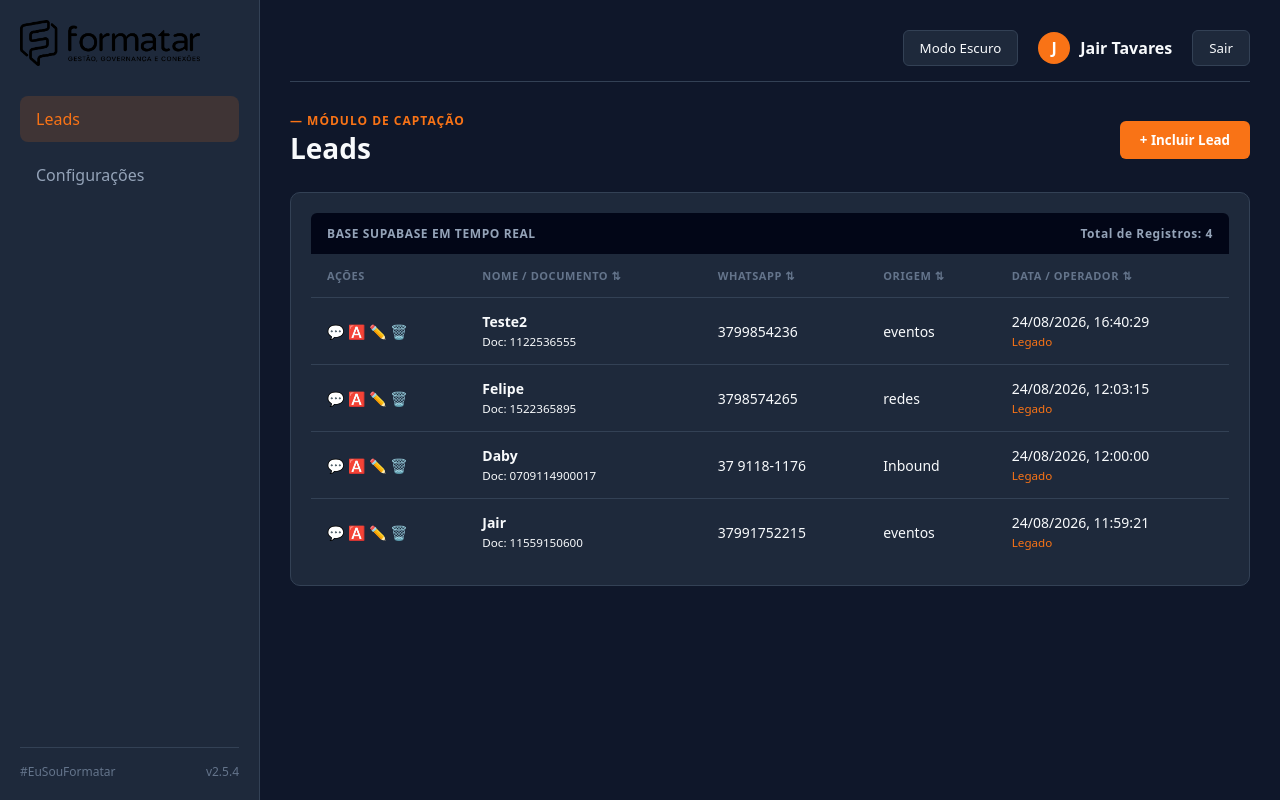
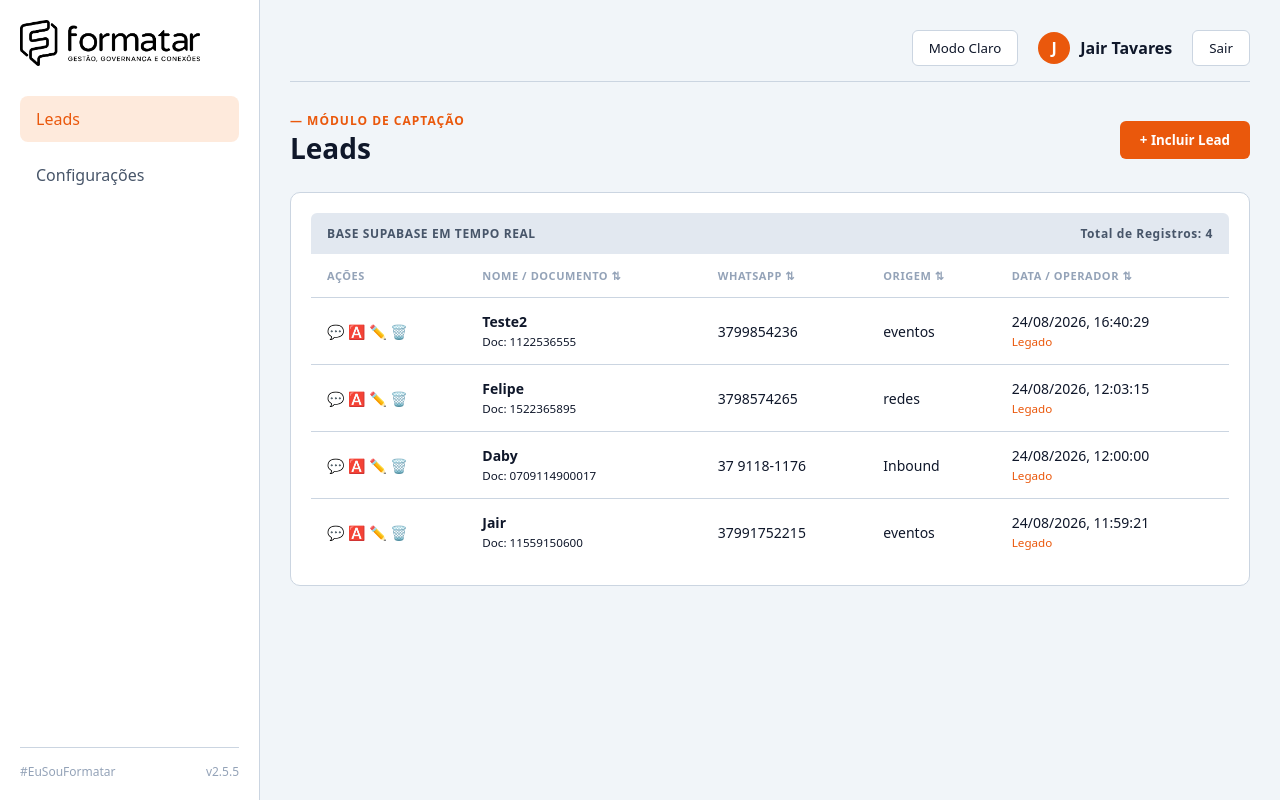
Before and after one commit to JairTVRS/CRM_FMT, a website: page public/index.html in a window 1280 px wide. Both pictures are taken after a click on the button "Modo Escuro". Drawn offline with Linux system fonts and the light colour scheme.

Commit message:
v2.5.5 - Fix: Alternancia dinamica completa entre Modo Claro e Escuro via variaveis CSS

```diff
--- a/public/index.html
+++ b/public/index.html
@@ -5,21 +5,34 @@
   <meta name="viewport" content="width=device-width, initial-scale=1.0">
   <title>CRM Formatar — Gestão, Governança & Conexões</title>
 
-  <!-- Link com caminho relativo estrito -->
   <link rel="stylesheet" href="./assets/css/main.css">
 
-  <!-- Fallback/Garantia de carregamento de estilos estruturais base -->
   <style>
+    /* TEMAS DE COR VIA VARIÁVEIS CSS */
     :root {
-      --bg-dark: #0f172a;
-      --card-dark: #1e293b;
-      --text-dark: #f8fafc;
-      --border-dark: #334155;
-      --accent: #f97316;
-      --bg-light: #f8fafc;
-      --card-light: #ffffff;
-      --text-light: #0f172a;
-      --border-light: #e2e8f0;
+      /* Tema Escuro (Padrão) */
+      --bg-color: #0f172a;
+      --card-bg: #1e293b;
+      --text-color: #f8fafc;
+      --text-muted: #94a3b8;
+      --text-subtle: #64748b;
+      --border-color: #334155;
+      --accent-color: #f97316;
+      --header-table-bg: #020617;
+      --input-bg: #0f172a;
+    }
+
+    body.light-theme {
+      /* Tema Claro */
+      --bg-color: #f1f5f9;
+      --card-bg: #ffffff;
+      --text-color: #0f172a;
+      --text-muted: #475569;
+      --text-subtle: #94a3b8;
+      --border-color: #cbd5e1;
+      --accent-color: #ea580c;
+      --header-table-bg: #e2e8f0;
+      --input-bg: #f8fafc;
     }
 
     * { margin: 0; padding: 0; box-sizing: border-box; font-family: system-ui, -apple-system, sans-serif; }
@@ -27,15 +40,16 @@
     body {
       display: flex;
       min-height: 100vh;
-      background-color: var(--bg-dark);
-      color: var(--text-dark);
+      background-color: var(--bg-color);
+      color: var(--text-color);
+      transition: background-color 0.3s ease, color 0.3s ease;
     }
 
     /* Sidebar Layout */
     .sidebar {
       width: 260px;
-      background: var(--card-dark);
-      border-right: 1px solid var(--border-dark);
+      background: var(--card-bg);
+      border-right: 1px solid var(--border-color);
       display: flex;
       flex-direction: column;
       justify-content: space-between;
@@ -45,6 +59,7 @@
       top: 0;
       left: 0;
       z-index: 10;
+      transition: background-color 0.3s ease, border-color 0.3s ease;
     }
 
     .brand-img {
@@ -61,7 +76,7 @@
     }
 
     .menu-item {
-      color: #94a3b8;
+      color: var(--text-muted);
       text-decoration: none;
       padding: 12px 16px;
       border-radius: 8px;
@@ -71,16 +86,16 @@
 
     .menu-item:hover, .menu-item.active {
       background: rgba(249, 115, 22, 0.15);
-      color: var(--accent);
+      color: var(--accent-color);
     }
 
     .sidebar-footer {
-      border-top: 1px solid var(--border-dark);
+      border-top: 1px solid var(--border-color);
       padding-top: 15px;
       display: flex;
       justify-content: space-between;
       font-size: 12px;
-      color: #64748b;
+      color: var(--text-subtle);
     }
 
     /* Main Content */
@@ -98,16 +113,22 @@
       gap: 20px;
       margin-bottom: 30px;
       padding-bottom: 15px;
-      border-bottom: 1px solid var(--border-dark);
+      border-bottom: 1px solid var(--border-color);
     }
 
     .topbar-btn {
-      background: var(--card-dark);
-      border: 1px solid var(--border-dark);
-      color: var(--text-dark);
+      background: var(--card-bg);
+      border: 1px solid var(--border-color);
+      color: var(--text-color);
       padding: 8px 16px;
       border-radius: 6px;
       cursor: pointer;
+      font-weight: 500;
+      transition: all 0.2s;
+    }
+
+    .topbar-btn:hover {
+      border-color: var(--accent-color);
     }
 
     .user-profile {
@@ -115,10 +136,11 @@
       align-items: center;
       gap: 10px;
       font-weight: 600;
+      color: var(--text-color);
     }
 
     .user-avatar {
-      background: var(--accent);
+      background: var(--accent-color);
       color: #fff;
       width: 32px;
       height: 32px;
@@ -140,7 +162,7 @@
 
     .kicker {
       font-size: 12px;
-      color: var(--accent);
+      color: var(--accent-color);
       font-weight: 700;
       letter-spacing: 1px;
     }
@@ -148,10 +170,11 @@
     .pagetitle {
       font-size: 28px;
       font-weight: 700;
+      color: var(--text-color);
     }
 
     .btn-primary {
-      background: var(--accent);
+      background: var(--accent-color);
       color: #fff;
       border: none;
       padding: 10px 20px;
@@ -162,21 +185,22 @@
 
     /* Cards & Table */
     .card {
-      background: var(--card-dark);
-      border: 1px solid var(--border-dark);
+      background: var(--card-bg);
+      border: 1px solid var(--border-color);
       border-radius: 10px;
       padding: 20px;
+      transition: background-color 0.3s ease, border-color 0.3s ease;
     }
 
     .table-header-info {
       display: flex;
       justify-content: space-between;
       padding: 12px 16px;
-      background: #020617;
+      background: var(--header-table-bg);
       border-radius: 6px 6px 0 0;
       font-size: 12px;
       font-weight: 700;
-      color: #94a3b8;
+      color: var(--text-muted);
     }
 
     .custom-table {
@@ -187,20 +211,28 @@
 
     .custom-table th, .custom-table td {
       padding: 14px 16px;
-      border-bottom: 1px solid var(--border-dark);
+      border-bottom: 1px solid var(--border-color);
+      color: var(--text-color);
     }
 
     .custom-table th {
       font-size: 11px;
-      color: #64748b;
+      color: var(--text-subtle);
       text-transform: uppercase;
     }
 
-    .text-orange { color: var(--accent); }
+    .text-orange { color: var(--accent-color); }
     .cards-grid { display: grid; grid-template-columns: repeat(auto-fit, minmax(280px, 1fr)); gap: 20px; margin-top: 20px; }
     .form-group { margin-top: 15px; }
-    .form-label { display: block; font-size: 12px; margin-bottom: 6px; color: #94a3b8; }
-    .form-input { width: 100%; padding: 10px; background: #0f172a; border: 1px solid var(--border-dark); border-radius: 6px; color: #fff; }
+    .form-label { display: block; font-size: 12px; margin-bottom: 6px; color: var(--text-muted); }
+    .form-input {
+      width: 100%;
+      padding: 10px;
+      background: var(--input-bg);
+      border: 1px solid var(--border-color);
+      border-radius: 6px;
+      color: var(--text-color);
+    }
     .actions-bar { margin-top: 25px; display: flex; justify-content: flex-end; }
   </style>
 </head>
@@ -221,7 +253,7 @@
 
     <div class="sidebar-footer">
       <span>#EuSouFormatar</span>
-      <span>v2.5.4</span>
+      <span>v2.5.5</span>
     </div>
   </aside>
 
--- a/public/js/app.js
+++ b/public/js/app.js
@@ -1,53 +1,18 @@
-document.addEventListener('DOMContentLoaded', () => {
-  console.log('App Formatar inicializado.');
+const btnTheme = document.getElementById('btn-theme');
+const brandLogo = document.getElementById('brand-logo');
 
-  const menuItems = document.querySelectorAll('.menu-item');
-  const views = document.querySelectorAll('.content-body');
-  const btnTheme = document.getElementById('btn-theme');
-  const btnLogout = document.getElementById('btn-logout');
-  const brandLogo = document.getElementById('brand-logo');
+if (btnTheme) {
+  btnTheme.addEventListener('click', () => {
+    document.body.classList.toggle('light-theme');
 
-  // Alternância de Menus/Views (Navegação SPA)
-  menuItems.forEach(item => {
-    item.addEventListener('click', (e) => {
-      e.preventDefault();
+    const isLight = document.body.classList.contains('light-theme');
 
-      // Remove classe ativa de todos os botões do menu
-      menuItems.forEach(i => i.classList.remove('active'));
-      item.classList.add('active');
+    // Alterna a imagem da logo
+    if (brandLogo) {
+      brandLogo.src = isLight ? './logo-preta.png' : './logo-branca.png';
+    }
 
-      // Oculta todas as views
-      const targetId = item.getAttribute('data-target');
-      views.forEach(view => {
-        if (view.id === targetId) {
-          view.classList.remove('hidden');
-        } else {
-          view.classList.add('hidden');
-        }
-      });
-
-      // Atualiza a hash na URL
-      window.location.hash = item.getAttribute('href');
-    });
+    // Alterna o texto do botão
+    btnTheme.textContent = isLight ? 'Modo Claro' : 'Modo Escuro';
   });
-
-  // Troca de Tema e Logomarca Dinâmica (logo-branca.png <-> logo-preta.png)
-  if (btnTheme) {
-    btnTheme.addEventListener('click', () => {
-      const isDark = document.body.classList.toggle('dark-theme');
-
-      if (brandLogo) {
-        brandLogo.src = isDark ? 'logo-preta.png' : 'logo-branca.png';
-      }
-    });
-  }
-
-  // Logout
-  if (btnLogout) {
-    btnLogout.addEventListener('click', () => {
-      if (confirm('Deseja realmente sair?')) {
-        window.location.href = '/login';
-      }
-    });
-  }
-});
+}
```
